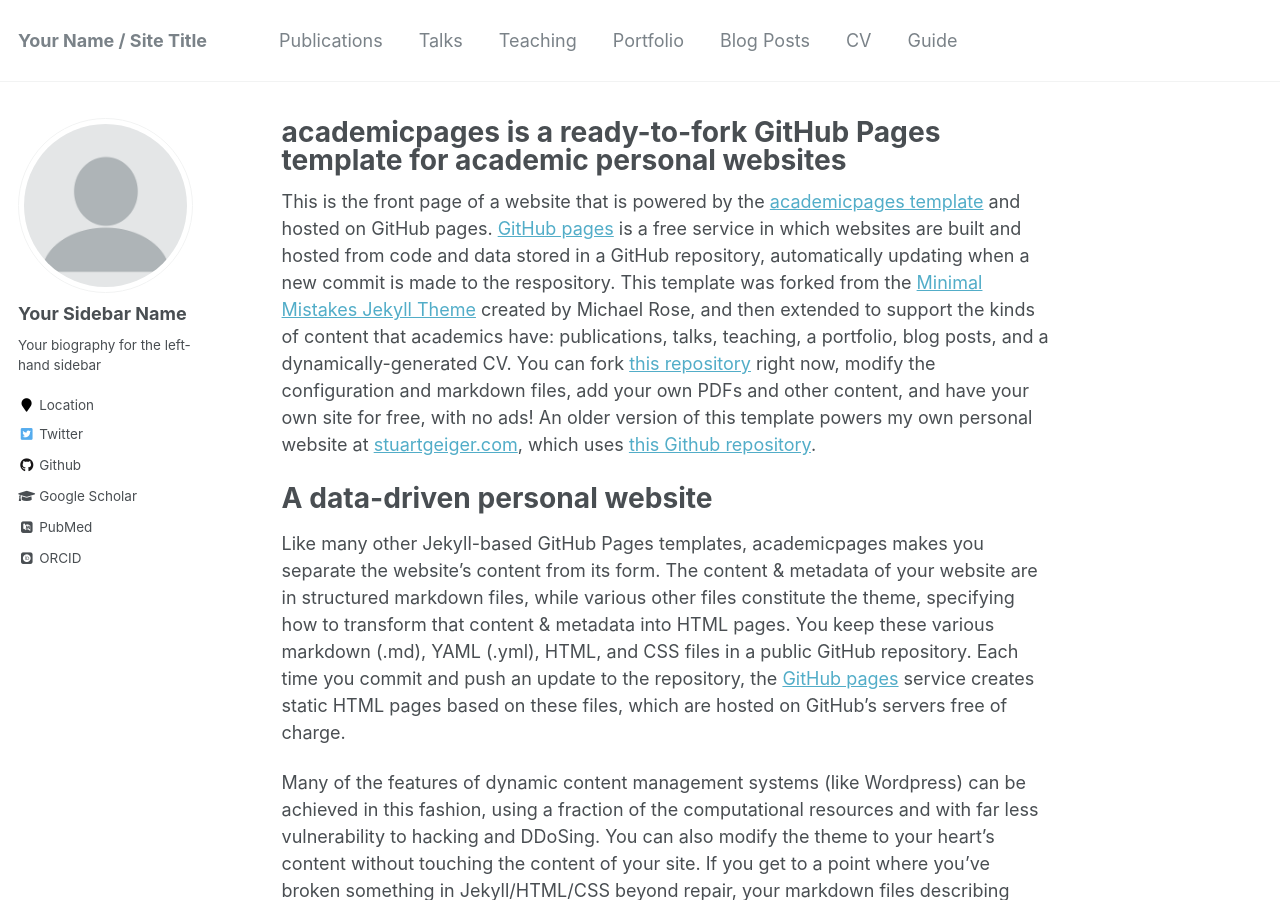
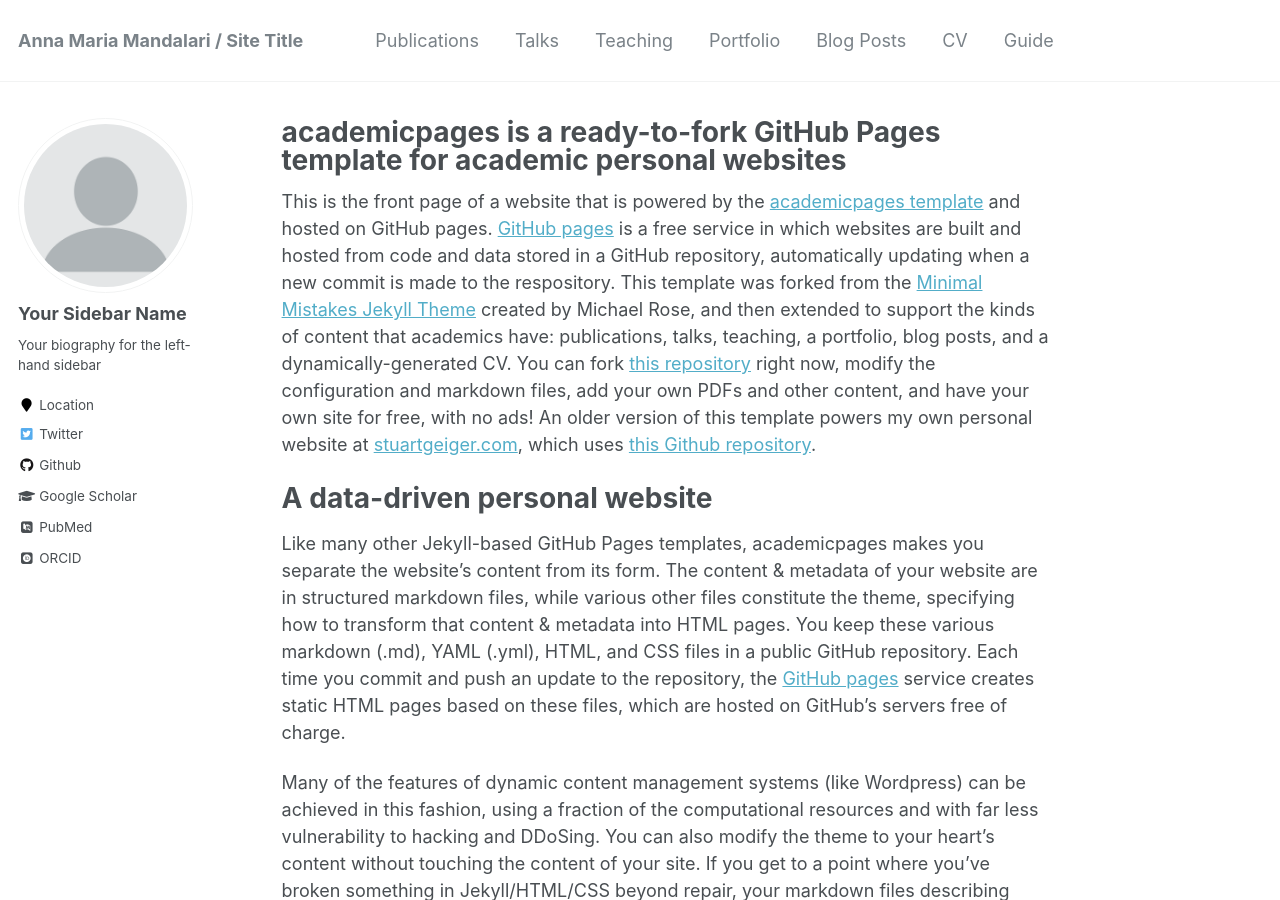
Before and after one commit to anna125/anna125.github.io, a Jekyll site: the page built from _pages/about.md, in a window 1280 px wide and 900 px high. Built offline with Jekyll 4.4.1, drawn with Linux system fonts in a browser that asks for light colours; some web fonts are replaced; some of the changed text lies outside the part shown.

Commit message:
up;load index

```diff
--- a/_config.yml
+++ b/_config.yml
@@ -7,13 +7,13 @@
 
 # Site Settings
 locale                   : "en-US"
-title                    : "Your Name / Site Title"
+title                    : "Anna Maria Mandalari / Site Title"
 title_separator          : "-"
-name                     : &name "Your Name"
+name                     : &name "Anna Maria Mandalari"
 description              : &description "personal description"
-url                      : https://academicpages.github.io # the base hostname & protocol for your site e.g. "https://mmistakes.github.io"
+url                      : https://anna125.github.io # the base hostname & protocol for your site e.g. "https://mmistakes.github.io"
 baseurl                  : "" # the subpath of your site, e.g. "/blog"
-repository               : "academicpages/academicpages.github.io"
+repository               : "anna125/anna125.github.io"
 teaser                   :  # filename of teaser fallback teaser image placed in /images/, .e.g. "500x300.png"
 breadcrumbs              : false # true, false (default)
 words_per_minute         : 160
```
Also changed, not shown: 1 other file.
